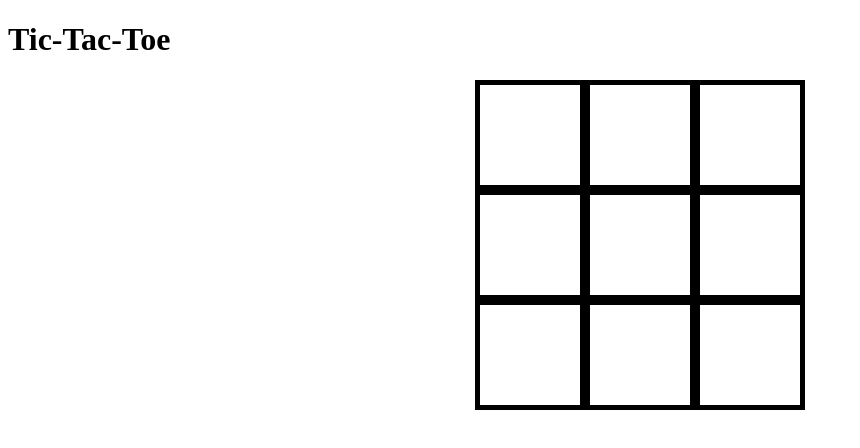
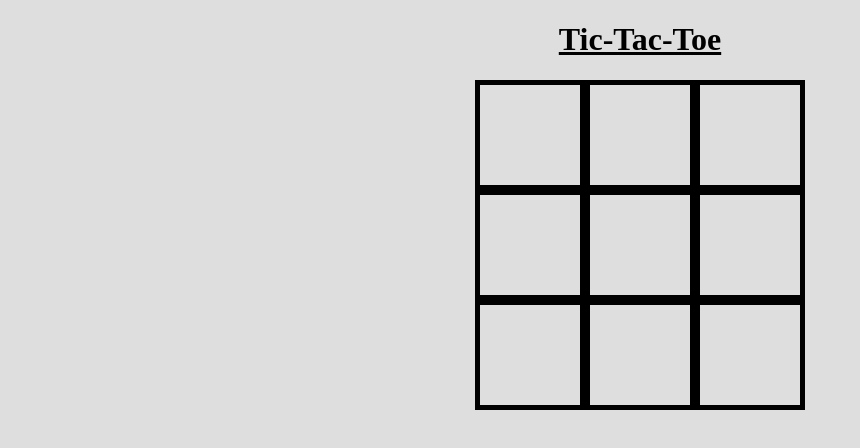
Before and after one commit to onoya/ts-react-tic-tac-toe, a React (Create React App) app: page / in a window 1280 px wide. Shown: the top 448 px of the page, without its empty margins (0-860 px from the left). Built offline with nearby package versions, Linux system fonts and the light colour scheme.

Commit message:
Minor style update

```diff
--- a/src/App.tsx
+++ b/src/App.tsx
@@ -1,15 +1,22 @@
-import React, { Component, Fragment } from 'react';
+import React, { Fragment, FC } from 'react';
+import withStyles, { WithStyles } from 'react-jss';
 import Board from './components/Board';
 
-class App extends Component {
-  render() {
-    return (
-      <Fragment>
-        <h1>Tic-Tac-Toe</h1>
-        <Board />
-      </Fragment>
-    );
-  }
-}
+const App: FC<WithStyles<typeof styles>> = ({ classes }) => (
+  <Fragment>
+    <h1 className={classes.title}>Tic-Tac-Toe</h1>
+    <Board />
+  </Fragment>
+);
 
-export default App;
+const styles = {
+  '@global body': {
+    backgroundColor: '#dedede',
+  },
+  title: {
+    textAlign: 'center',
+    textDecoration: 'underline',
+  },
+};
+
+export default withStyles(styles)(App);
```
